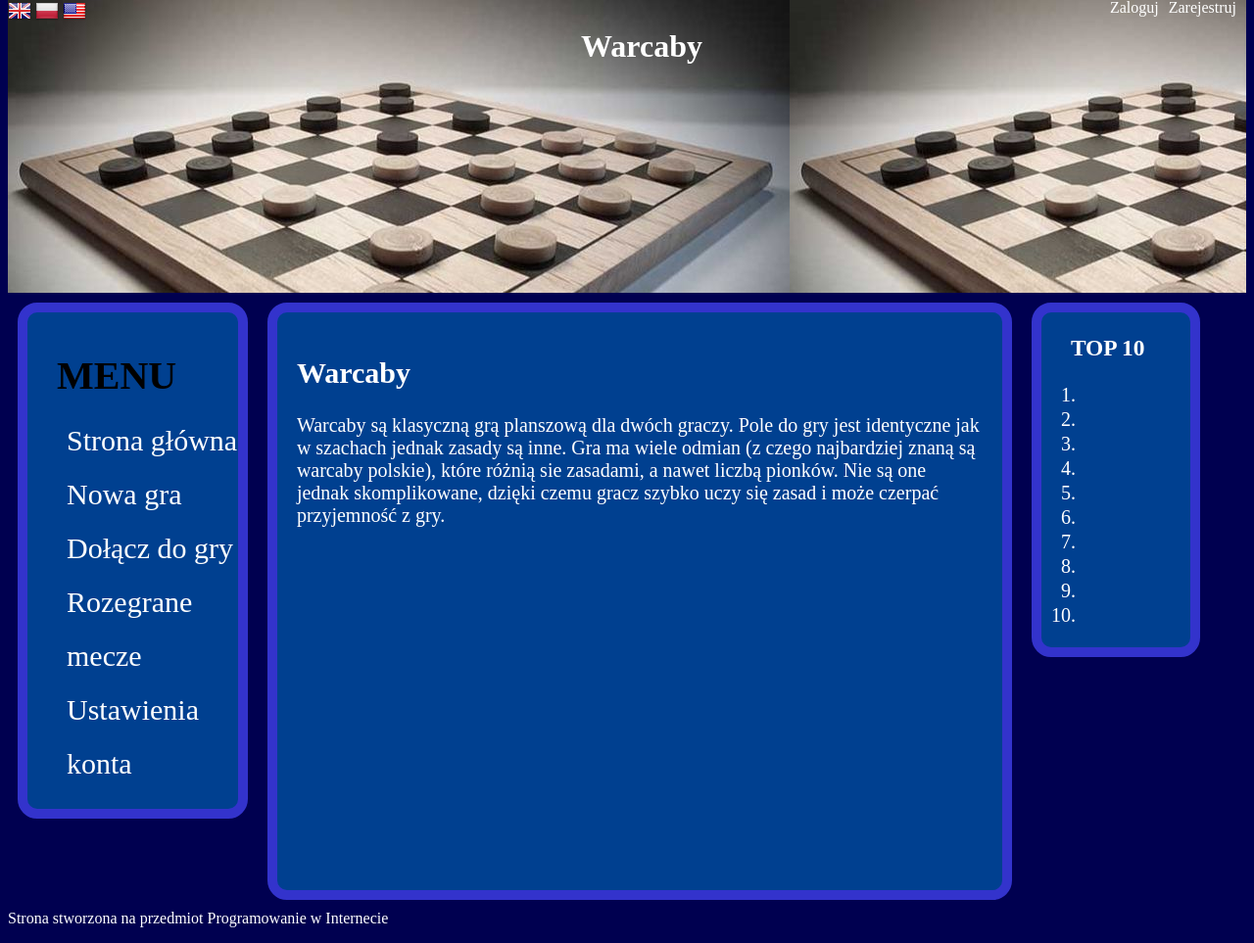
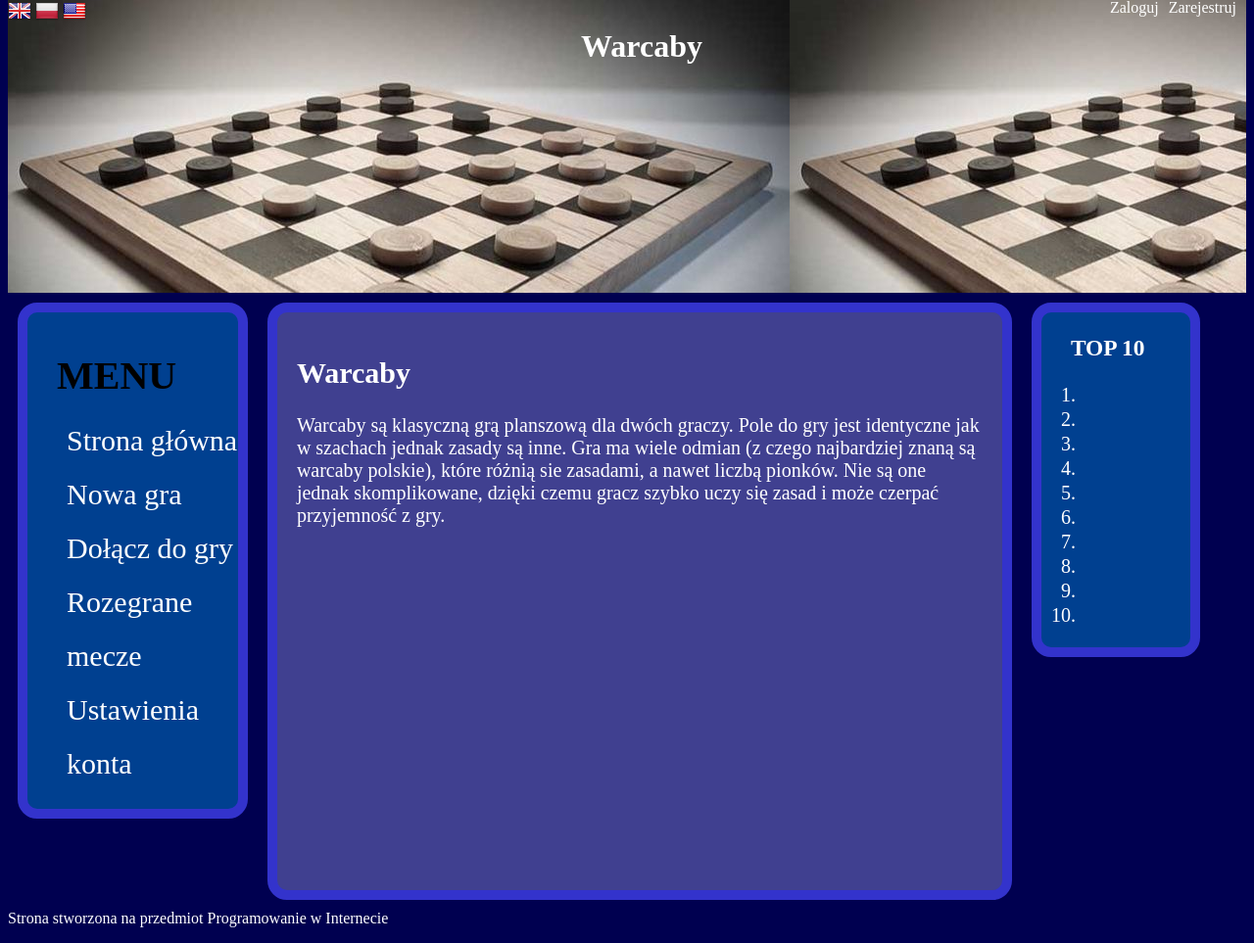
Before and after one commit to tomek9007/Warcaby, a PHP site: page / in a window 1280 px wide. Shown: the part 22-985 px from the top of the page at 98% size. Run offline with PHP 8.4, Linux system fonts and the light colour scheme; data that the repository does not hold is empty.

Commit message:
Change color

```diff
--- a/style.css
+++ b/style.css
@@ -96,7 +96,7 @@ h3
 
 #zawartosc
 {
-	background:#004090;
+	background:#404090;
 	float: left;
 	/*width:58%;*/
 	width: 700px;
```
